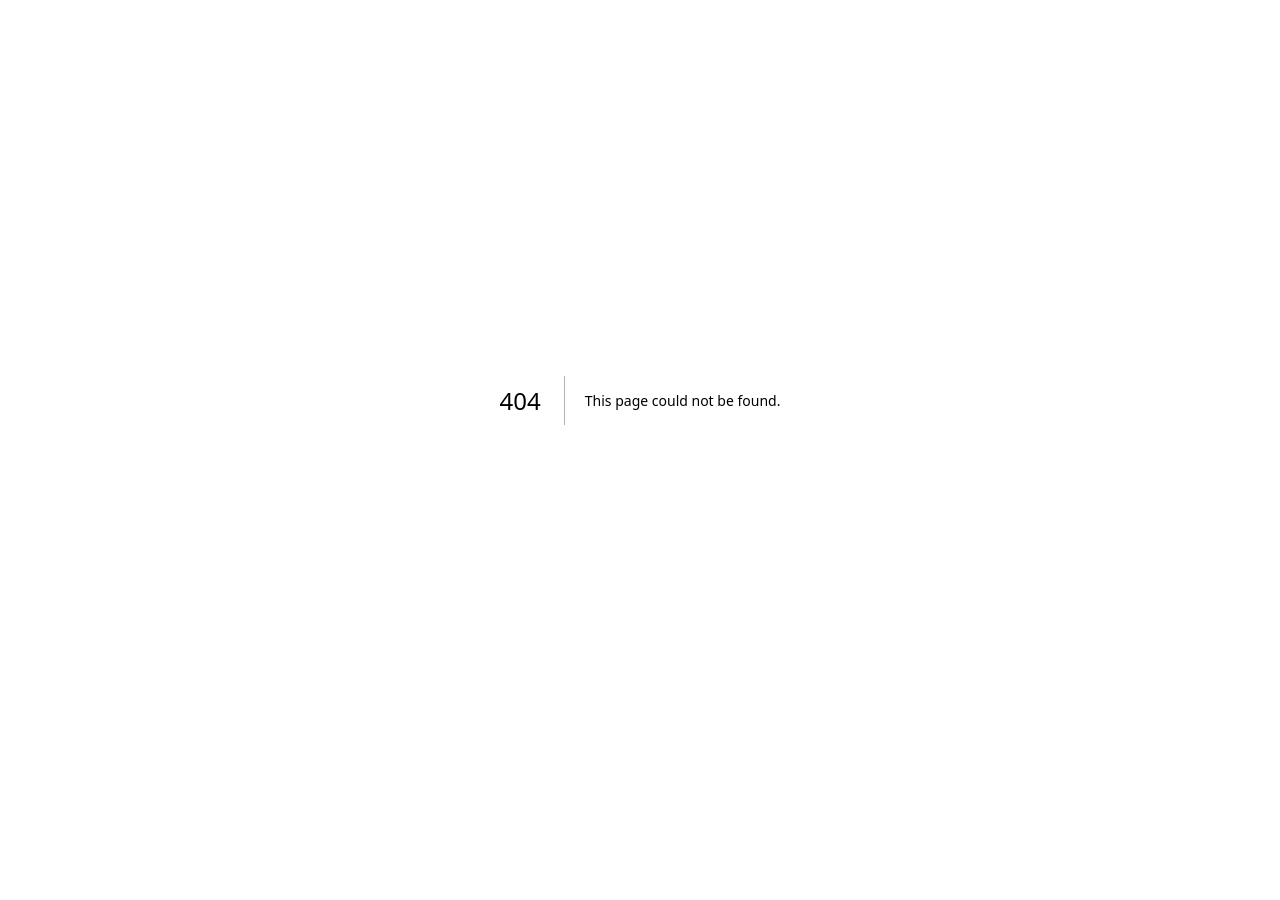
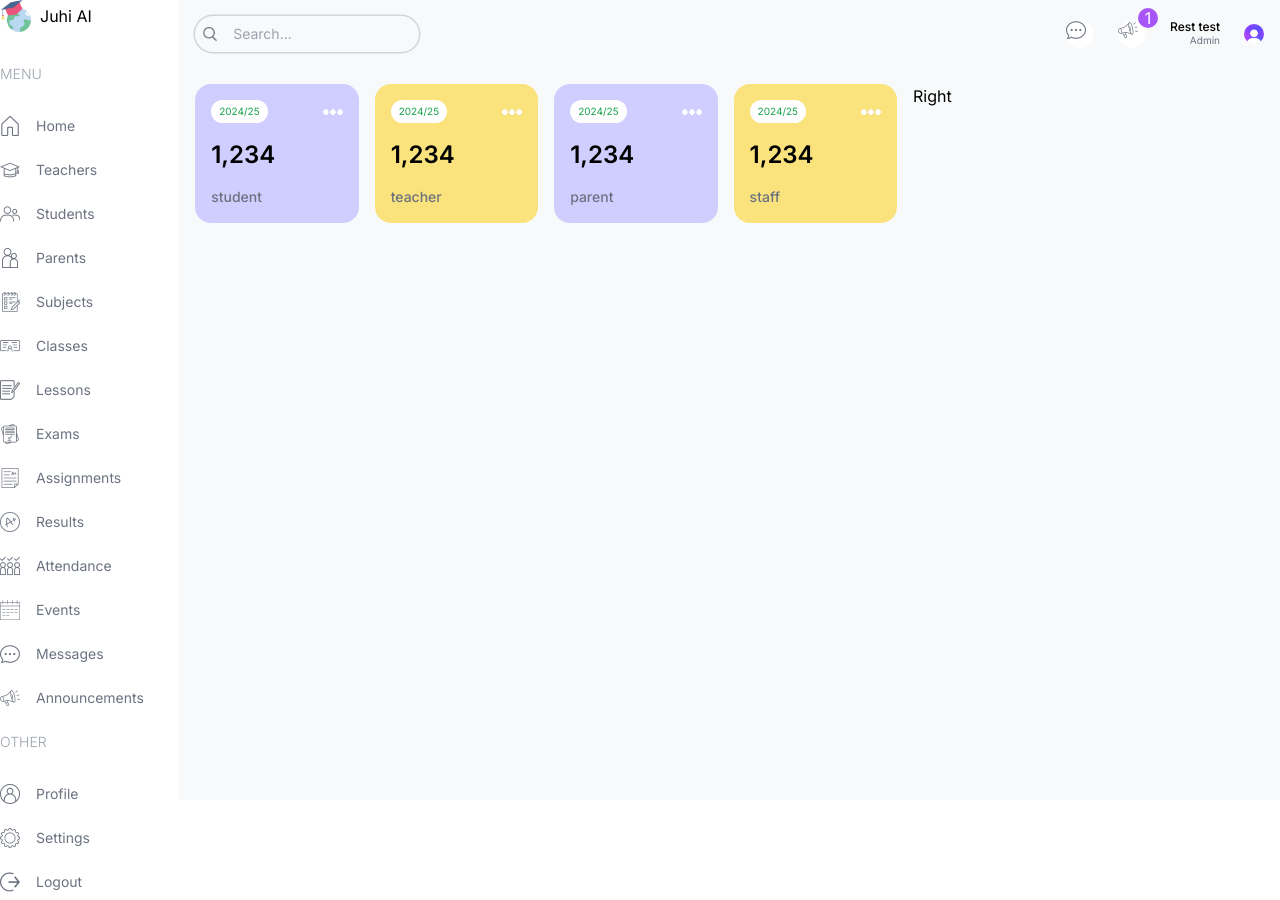
Before and after one commit to everestp/schoolapp-dashboard-nextjs, a Next.js app: page /admin in a window 1280 px wide. Before the commit this address had no page. Before the commit the page ends 800 px from the top, so only its background shows below. Built offline with nearby package versions, Linux system fonts and the light colour scheme.

Commit message:
feat: Implement Admin dashboard layout with user cards and update dependencies

```diff
--- /dev/null
+++ b/src/app/(dashboard)/admin/page.tsx
@@ -0,0 +1,26 @@
+import UserCard from '@/components/UserCard'
+import React from 'react'
+
+const AdminPage = () => {
+  return (
+    <div className='p-4 flex gap-4 flex-col md:flex-row'>
+{/* LEFT */}
+<div className='w-full lg:w-2/3 '>
+{/* USER CARD */}
+<div className='flex gap-4 justify-between flex-wrap'>
+  <UserCard type='student'/>
+  <UserCard type='teacher'/>
+  <UserCard type='parent'/>
+  <UserCard type='staff'/>
+</div>
+</div>
+{/* RIGHT */}
+<div className='w-full lg:w-1/3 '>
+Right
+</div>
+
+    </div>
+  )
+}
+
+export default AdminPage
--- a/src/app/dashboard/layout.tsx
+++ b/src/app/(dashboard)/layout.tsx
@@ -2,6 +2,7 @@
 import Link from "next/link";
 import Image from "next/image";
 import Navbar from "@/components/Navbar";
+import AdminPage from "./admin/page";
 export default function DashboardLayout({
     children,
   }: Readonly<{
@@ -21,6 +22,7 @@
 {/* Right */}
 <div className="w-[86%] md:w-[92%] lg:w-[84%] xl:w-[86%] bg-[#F7F9FA] overflowX-scroll">
 <Navbar/>
+<AdminPage/>
 </div>
     </div>
     )
--- a/src/app/dashboard/admin/page.tsx
+++ /dev/null
@@ -1,9 +0,0 @@
-import React from 'react'
-
-const AdminPage = () => {
-  return (
-    <div>AdminPage</div>
-  )
-}
-
-export default AdminPage
--- /dev/null
+++ b/src/components/CountChart.tsx
@@ -0,0 +1,9 @@
+import React from 'react'
+
+const CountChart = () => {
+  return (
+    <div>CountChart</div>
+  )
+}
+
+export default CountChart
--- /dev/null
+++ b/src/components/UserCard.tsx
@@ -0,0 +1,16 @@
+import React from 'react'
+import Image from 'next/image'
+const UserCard = ({type}:{type:string}) => {
+  return (
+    <div className='rounded-2xl odd:bg-lamaPurple even:bg-lamaYellow p-4 flex-1 ' >
+      <div className="flex justify-between items-center ">
+        <span className='text-[10px] bg-white px-2 py-1 rounded-full text-green-600'>2024/25</span>
+        <Image src="/more.png" alt='' width={20} height={20} />
+      </div>
+<h1 className='text-2xl font-semibold my-4'>1,234</h1>
+<h2 className='cpatialize text-sm font-medium text-gray-500 '>{type}</h2>
+    </div>
+  )
+}
+
+export default UserCard
--- a/tailwind.config.ts
+++ b/tailwind.config.ts
@@ -13,6 +13,15 @@
         "gradient-conic":
           "conic-gradient(from 180deg at 50% 50%, var(--tw-gradient-stops))",
       },
+      colors: {
+        lamaSky: "#C3EBFA",
+        lamaSkyLight: "#EDF9FD",
+        lamaPurple: "#CFCEFF",
+        lamaPurpleLight: "#F1F0FF",
+        lamaYellow: "#FAE27C",
+        lamaYellowLight: "#FEFCE8",
+      },
+
     },
   },
   plugins: [],
```
Also changed, not shown: package.json (+5 -4 lines), src/app/(dashboard)/parent/page.tsx (renamed from src/app/dashboard/parent/page.tsx), src/app/(dashboard)/student/page.tsx (renamed from src/app/dashboard/student/page.tsx), src/app/(dashboard)/teacher/page.tsx (renamed from src/app/dashboard/teacher/page.tsx), 1 other file (tests, documents, lock files or other folders).
